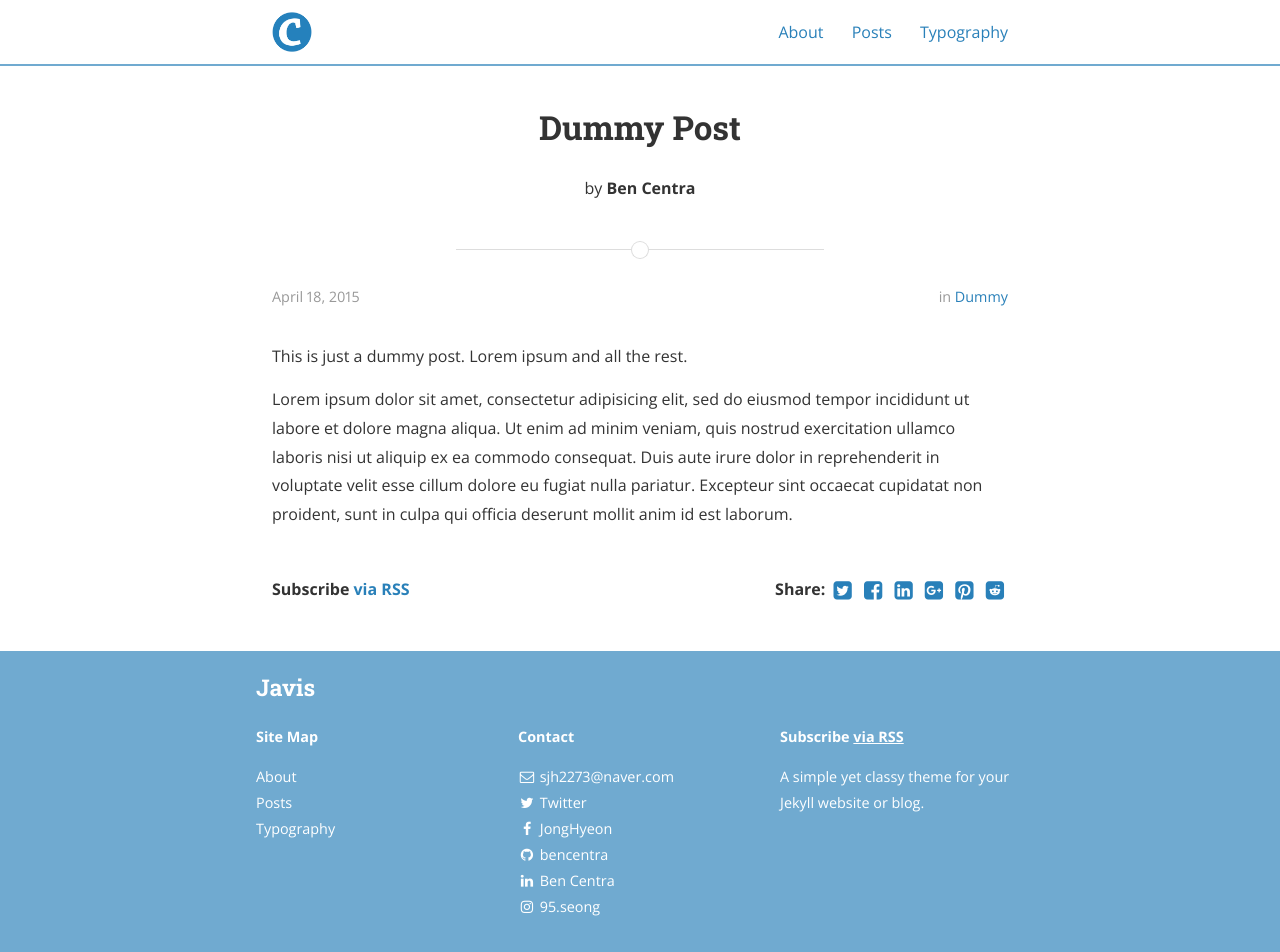
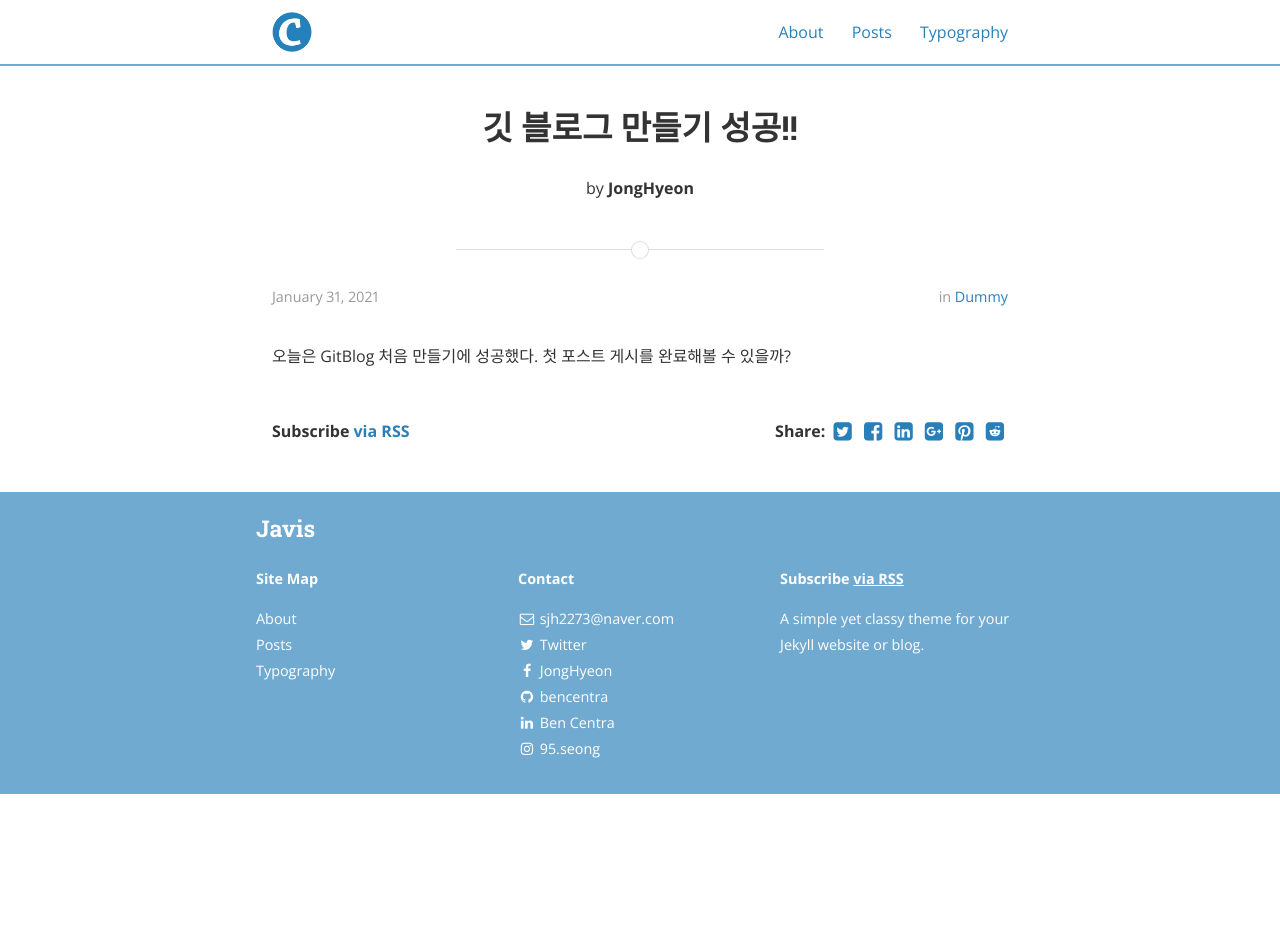
Before and after one commit to sjh50200/sjh50200.github.io, a Jekyll site: the page built from _posts/2015-04-18-dummy.md, in a window 1280 px wide and 952 px high. Built offline with Jekyll 4.4.1, drawn with Linux system fonts in a browser that asks for light colours; nearby versions of some CDN libraries.

Commit message:
Update 2015-04-18-dummy.md

```diff
--- a/_posts/2015-04-18-dummy.md
+++ b/_posts/2015-04-18-dummy.md
@@ -1,16 +1,9 @@
 ---
 layout: post
-title:  "Dummy Post"
-date:   2015-04-18T14:25:52-05:00
-author: Ben Centra
+title:  "깃 블로그 만들기 성공!!"
+date:   2021-01-31
+author: JongHyeon
 categories: Dummy
 ---
 
-This is just a dummy post. Lorem ipsum and all the rest.
-
-Lorem ipsum dolor sit amet, consectetur adipisicing elit, sed do eiusmod
-tempor incididunt ut labore et dolore magna aliqua. Ut enim ad minim veniam,
-quis nostrud exercitation ullamco laboris nisi ut aliquip ex ea commodo
-consequat. Duis aute irure dolor in reprehenderit in voluptate velit esse
-cillum dolore eu fugiat nulla pariatur. Excepteur sint occaecat cupidatat non
-proident, sunt in culpa qui officia deserunt mollit anim id est laborum.
+오늘은 GitBlog 처음 만들기에 성공했다. 첫 포스트 게시를 완료해볼 수 있을까?
```
